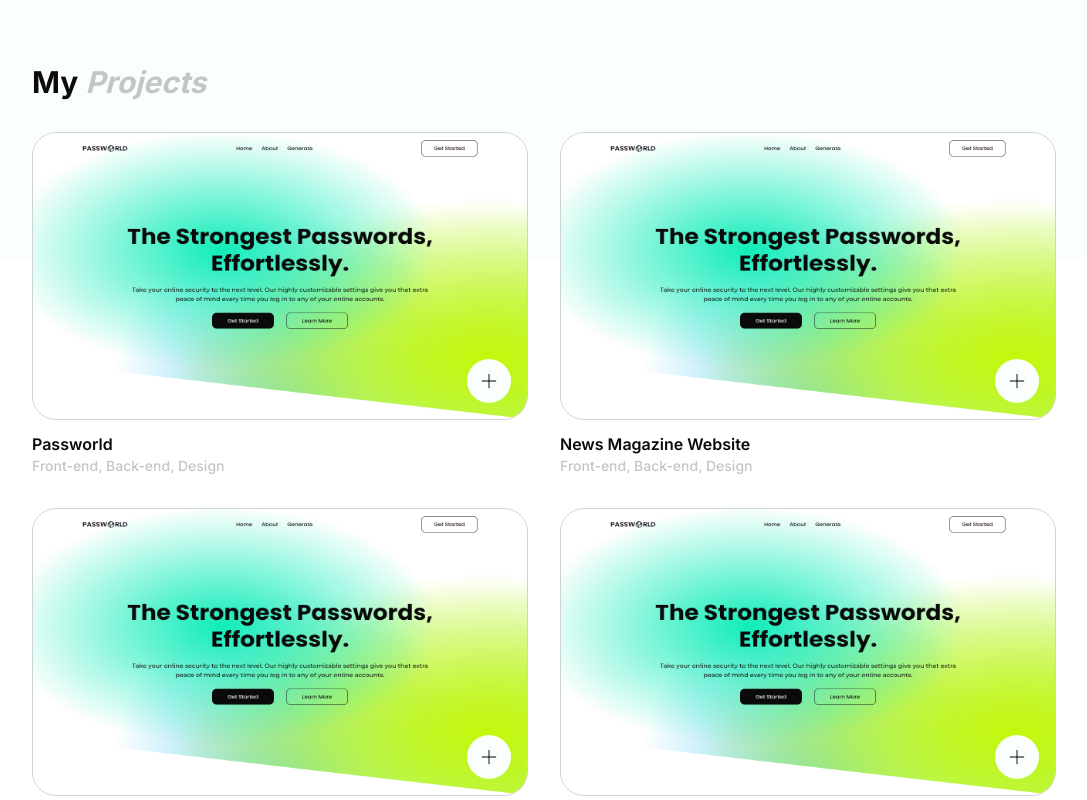
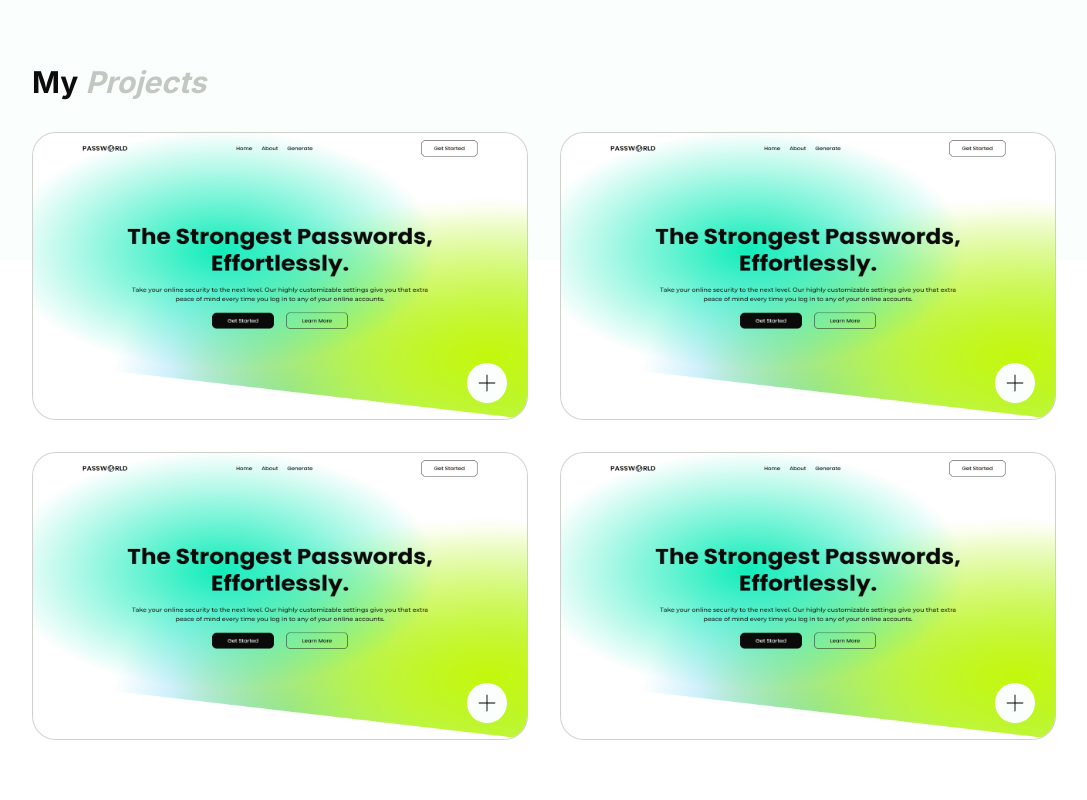
Before and after one commit to Abdallah01win/Portfolio, a Vue app: page / in a window 1280 px wide. Shown: the part 540-1340 px from the top of the page, without its empty margins (96-1183 px from the left). Built offline with nearby package versions, Linux system fonts and the light colour scheme.

Commit message:
initial projects card restyle

```diff
--- a/src/components/AboutMe.vue
+++ b/src/components/AboutMe.vue
@@ -116,7 +116,7 @@ import PythonLogo from "./icons/PythonLogo.vue";
 
       </div>
 
-      <div class="relative  flex items-center">
+      <div class="relative flex items-center">
         <div class="h-[320px]">
           <div class="absolute w-[83%] top-[50%] left-0 translate-y-[-50%] z-10">
             <img src="../assets/images/carbonImage.png" alt="carbon">
--- a/src/components/Contact.vue
+++ b/src/components/Contact.vue
@@ -13,8 +13,7 @@ import FAQSection from "./FAQSection.vue";
         <form action="#" method="post" class="flex flex-col gap-y-2">
           <div class="mb-3">
             <h2 class="text-xl font-bold mb-2">Ready to discuss your next project?</h2>
-            <p class="leading-6 text-myDark-400">I would love to hear from you! Get in touch and I'll respond
-              promptly.
+            <p class="leading-6 text-myDark-400">I would love to hear from you!
               Let's
               embark on a
               journey of creativity and innovation together!</p>
--- a/src/components/Projects.vue
+++ b/src/components/Projects.vue
@@ -1,13 +1,11 @@
 <script>
 import ArrowUp from "./icons/ArrowUp.vue";
 import { ref } from "vue";
-import Plus from "./icons/Plus.vue";
 import X from "./icons/X.vue";
 import GithubLogo from "./icons/GithubLogo.vue";
 export default {
   components: {
     ArrowUp,
-    Plus,
     X,
     GithubLogo,
   },
@@ -16,7 +14,7 @@ export default {
     const items = [
       {
         title: "Passworld",
-        tasks: "Front-end, Back-end, Design",
+        tags: ['Vue', 'Tailwind', 'Vite'],
         discription:
           "Lorem, ipsum dolor sit amet consectetur adipisicing elit. Ea, quidem natus dolore repellendus quasi aliquid, molestias recusandae tempora odio excepturi, aut laboriosam distinctio nulla fuga.",
         image: "src/assets/images/passworld.png",
@@ -26,7 +24,7 @@ export default {
       },
       {
         title: "News Magazine Website",
-        tasks: "Front-end, Back-end, Design",
+        tags: ['Vue', 'Tailwind', 'Vite'],
         discription:
           "Lorem, ipsum dolor sit amet consectetur adipisicing elit. Ea, quidem natus dolore repellendus quasi aliquid, molestias recusandae tempora odio excepturi, aut laboriosam distinctio nulla fuga.",
         image: "src/assets/images/passworld.png",
@@ -35,7 +33,7 @@ export default {
       },
       {
         title: "News Magazine Website",
-        tasks: "Front-end, Back-end, Design",
+        tags: ['Vue', 'Tailwind', 'Vite'],
         discription:
           "Lorem, ipsum dolor sit amet consectetur adipisicing elit. Ea, quidem natus dolore repellendus quasi aliquid, molestias recusandae tempora odio excepturi, aut laboriosam distinctio nulla fuga.",
         image: "src/assets/images/passworld.png",
@@ -44,7 +42,7 @@ export default {
       },
       {
         title: "News Magazine Website",
-        tasks: "Front-end, Back-end, Design",
+        tags: ['Vue', 'Tailwind', 'Vite'],
         discription:
           "Lorem, ipsum dolor sit amet consectetur adipisicing elit. Ea, quidem natus dolore repellendus quasi aliquid, molestias recusandae tempora odio excepturi, aut laboriosam distinctio nulla fuga.",
         image: "src/assets/images/passworld.png",
@@ -71,22 +69,17 @@ export default {
 
     <div class="grid grid-cols-2 gap-8">
       <div v-for="(item, index) in items" :key="index">
-        <div
-        class="rounded-3xl h-72 mb-3 relative border border-myGray-500/80 overflow-hidden">
+        <div class="bg-myGray-600 rounded-3xl h-72 /mb-3 relative border border-myGray-500/80 overflow-hidden">
 
           <!-- Exported image at 1300 * 720 -->
-          <div
-            class="rounded-full bg-myWhite w-fit p-3 absolute bottom-0 right-0 mr-4 mb-4 cursor-pointer z-20"
-            @click="showDiv[index] = !showDiv[index]"
-          >
-            <Plus class="w-5" v-if="!showDiv[index]" />
-            <X v-else />
+          <div class="rounded-full bg-myWhite w-fit p-2.5 absolute bottom-0 right-0 mr-5 mb-4 cursor-pointer z-20"
+            @click="showDiv[index] = !showDiv[index]">
+            <X :class="!showDiv[index] ? 'rotate-45' : ''" class="transition-all" />
           </div>
-          <div
-            v-if="showDiv[index]"
-            class="bg-myGray-600 rounded-3xl py-4 px-5 h-full relative"
-          >
-            <div class="flex items-center gap-x-3 mb-3">
+          <div v-if="showDiv[index]" class=" rounded-3xl py-4 px-5 h-full relative ">
+            <div class="flex items-center justify-between mb-3">
+              <div class="text-base">{{ item.title }}</div>
+              <div class="flex items-center gap-x-3">
                 <a :href="item.repo" target="_blank" class="p-2 bg-myWhite rounded-full w-fit">
                   <GithubLogo class="w-5 fill-myDark-100" />
                 </a>
@@ -94,20 +87,15 @@ export default {
                   <ArrowUp class="w-5 fill-myDark-100" />
                 </a>
               </div>
+            </div>
+            <div>
               <p class="leading-6 font-normal">{{ item.discription }}</p>
-            <div
-              class="flex items-center gap-x-3 mt-auto rounded-full ml-4 mb-4 w-fit bottom-0 left-0 absolute"
-            >
-              <div class="bg-white rounded-full px-4 py-2">Vue.js</div>
-              <div class="bg-white rounded-full px-4 py-2">Laravel</div>
-              <div class="bg-white rounded-full px-4 py-2">Tailwind</div>
+            </div>
+            <div class="flex items-center gap-x-3 mt-auto rounded-full ml-4 mb-4 w-fit bottom-0 left-0 absolute">
+              <div class="bg-white rounded-full text-xs px-4 py-1.5" v-for="tag in item.tags" :key="tag">{{ tag }}</div>
             </div>
           </div>
-          <img v-else :src="item.image" alt="project" class="h-full w-full">
-        </div>
-        <div>
-          <div class="font-semibold text-base">{{ item.title }}</div>
-          <p class="text-myGray-500">{{ item.tasks }}</p>
+          <img :src="item.image" :alt="item.title" class="h-full w-full">
         </div>
       </div>
     </div>
```
Lines whose indentation alone changed are shown as unchanged.
